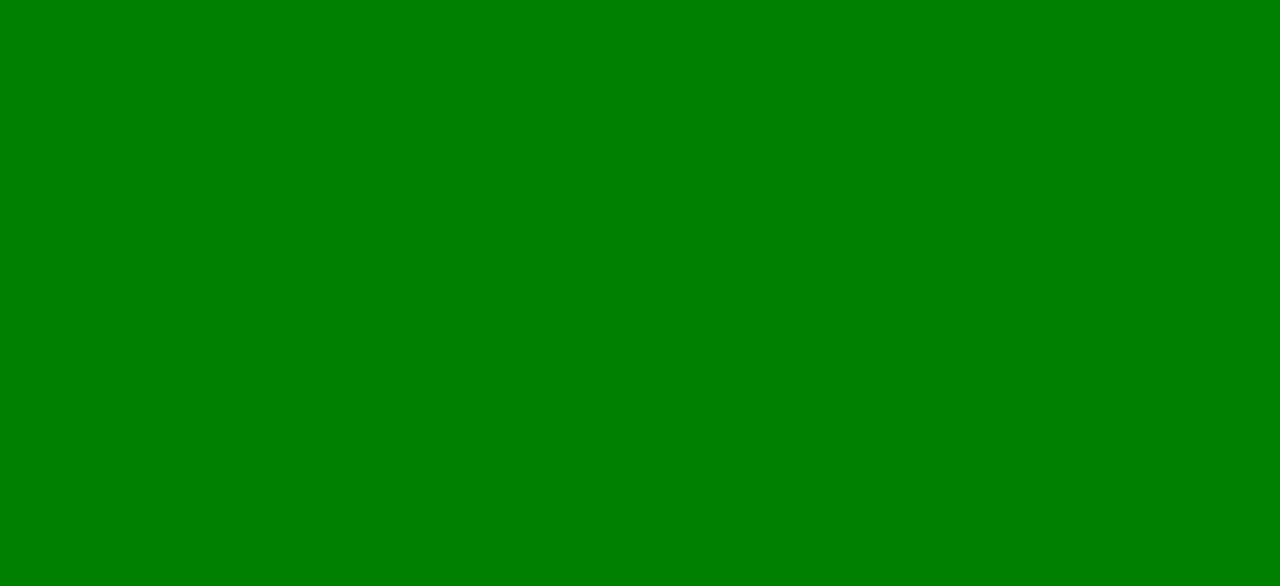
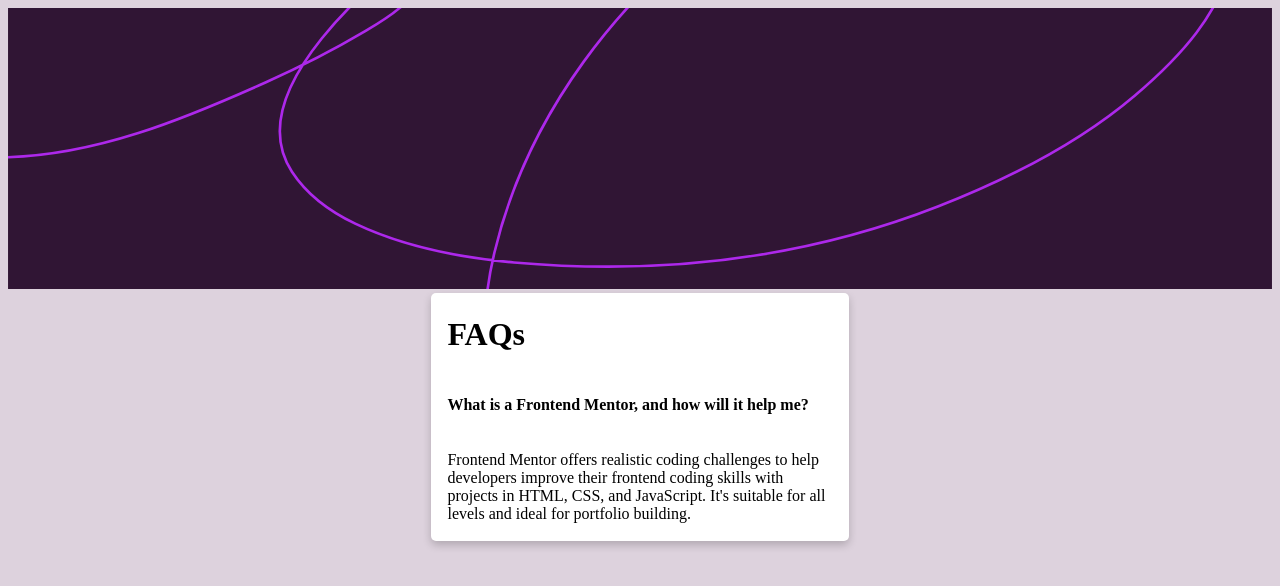
Before and after one commit to lilym036/faq-accordion, a plain HTML site: page index.html in a window 1280 px wide. Drawn offline with Linux system fonts and the light colour scheme.

Commit message:
added intial card info

```diff
--- a/assets/css/style.css
+++ b/assets/css/style.css
@@ -1,3 +1,27 @@
+* {
+    box-sizing: border-box;
+}
+
+.card {
+    box-shadow: 0 4px 8px 0 rgba(0,0,0,0.2);
+    transition: 0.3s;
+    border-radius: 5px; /* 5px rounded corners */
+    background-color: white;
+    width: 33%;
+    margin: auto;
+  }
+
+  .container {
+    display: flex;
+    padding: 2px 16px;
+    flex-wrap: wrap;
+  }
+
+
+  img {
+    width: 100%;
+  }
+
 body {
-    background-color: green;
+    background-color: rgb(221, 210, 221);
 }
--- a/index.html
+++ b/index.html
@@ -7,6 +7,17 @@
   <link rel="stylesheet" href="./assets/css/style.css">
 </head>
 <body>
+    <img src="./assets/images/background-pattern-desktop.svg" alt="background-pattern">
 
+    <div class='card'>
+      <div class='container'>
+        <h1>FAQs</h1>
+        <h4>What is a Frontend Mentor, and how will it help me?</h4>
+        <p> Frontend Mentor offers realistic coding challenges to help developers improve their
+          frontend coding skills with projects in HTML, CSS, and JavaScript. It's suitable for
+          all levels and ideal for portfolio building.</p>
+      </div>
+    </div>
+    </div>
 </body>
 </html>
```
